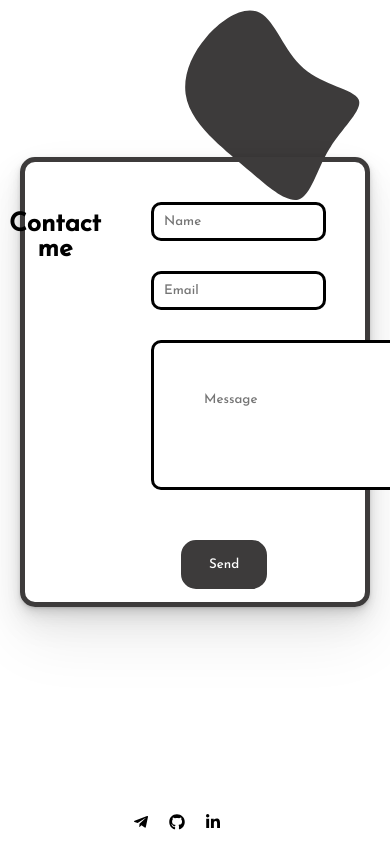
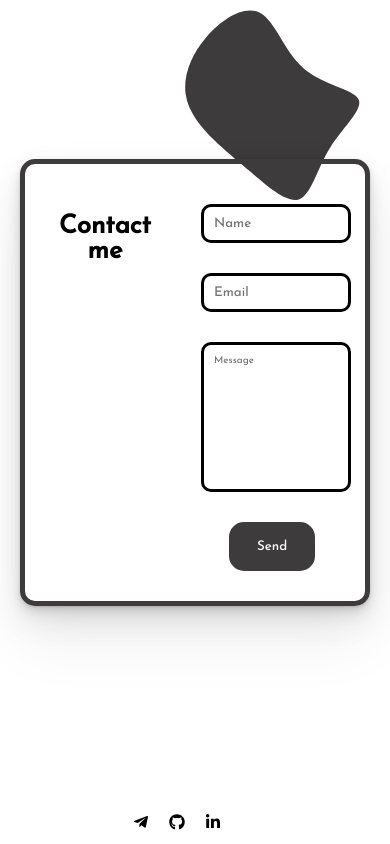
Before and after one commit to Mobinshahidi/portfolio, a React (Vite) app: page / in a window 390 px wide. Shown: the part 3411-4255 px from the top of the page. Built offline with nearby package versions, Linux system fonts and the light colour scheme; some icons are missing.

Commit message:
page fourth responsive

```diff
--- a/src/components/elements/fourth-page/parts/Contact.module.css
+++ b/src/components/elements/fourth-page/parts/Contact.module.css
@@ -29,12 +29,12 @@
 
 .text {
     margin: 30px 30px 30px 0;
-    padding: 50px;
+    padding: 10px;
     width: 250px;
     height: 150px;
     border: 3px solid black;
     border-radius: 10px;
-    resize: none   ;
+    resize: none;
 
 }
 
@@ -46,13 +46,14 @@
     border-radius: 15px;
     color: white
 }
-.send:hover{
+
+.send:hover {
     box-shadow: rgba(0, 0, 0, 0.15) 0px 5px 15px 0px;
-    transition:.2s all ease-in-out;
+    transition: .2s all ease-in-out;
 }
 
 input:hover {
-      border-color: #3d3b3b;
+    border-color: #3d3b3b;
     transition: .2s all ease-in;
     color: #333;
     cursor: pointer;
@@ -65,3 +66,32 @@ textarea:hover {
     color: #333;
     cursor: pointer;
 }
+
+@media screen and (max-width: 767px) {
+    .title {
+        margin: 20px 50px;
+        font-size: 1.8rem;
+    }
+
+    .name {
+        max-width: 150px;
+    }
+
+    .email {
+        max-width: 150px;
+    }
+
+    textarea::placeholder {
+        font-size: 10px;
+    }
+
+    .text {
+        max-width: 150px;
+        max-height: 300px;
+    }
+
+    .send {
+        margin: 0 28px 30px;
+    }
+
+}
```
